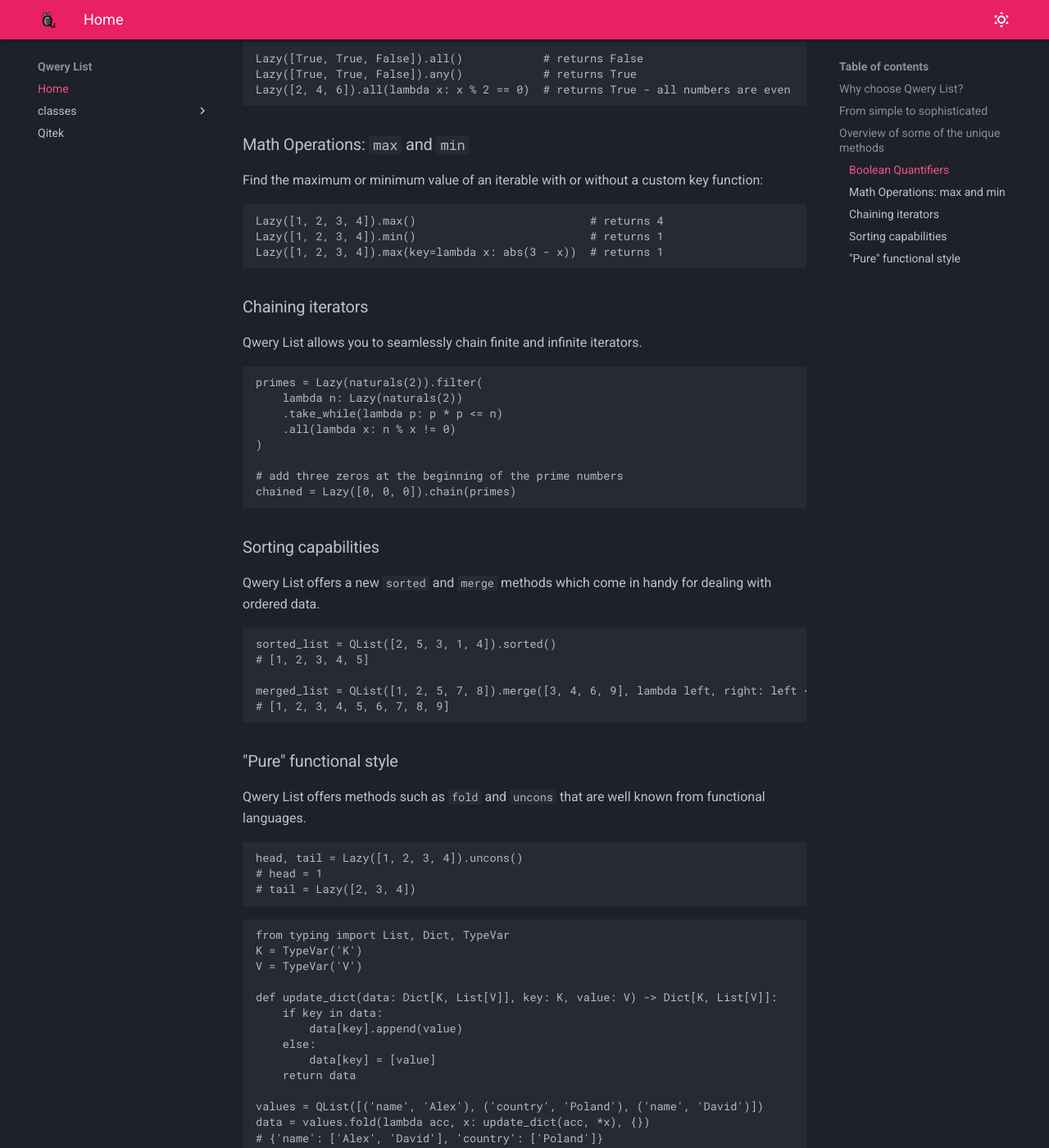
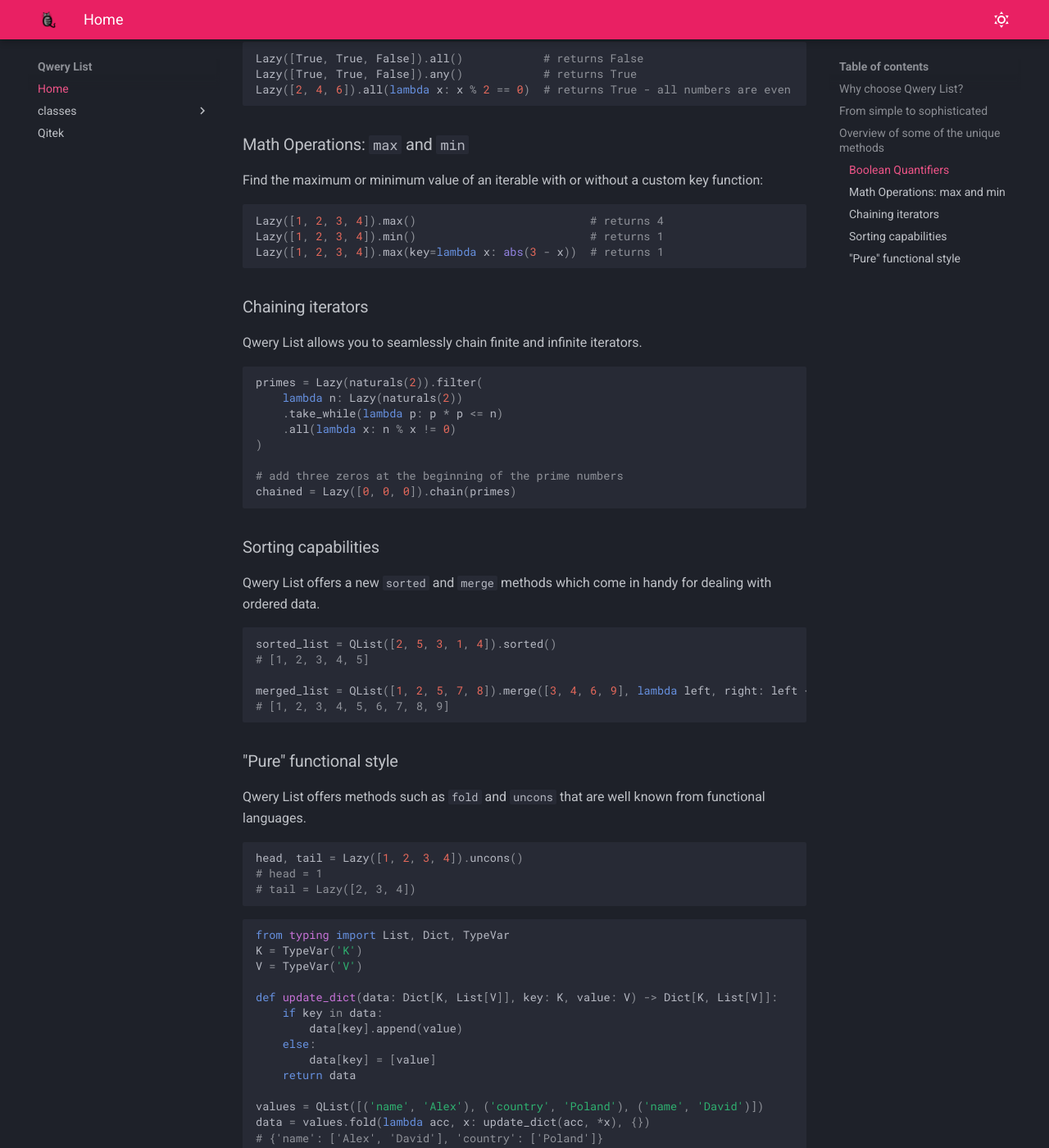
Before and after one commit to WitoldFracek/qlist, an MkDocs documentation site: the page built from docs/index.md, in a window 1280 px wide and 1400 px high, scrolled down 2382 px. Shown: the whole window at 82% size. Built offline with MkDocs 1.6.1 and Material for MkDocs 9.7.7, drawn with Linux system fonts in a browser that asks for light colours; some of the changed text lies outside the part shown.

Commit message:
added syntax coloring to docs page

```diff
--- a/mkdocs.yml
+++ b/mkdocs.yml
@@ -38,3 +38,8 @@ plugins:
 
 extra_css:
   - navbar.css
+
+markdown_extensions:
+  - pymdownx.highlight:
+      anchor_linenums: true
+  - pymdownx.superfences
```
